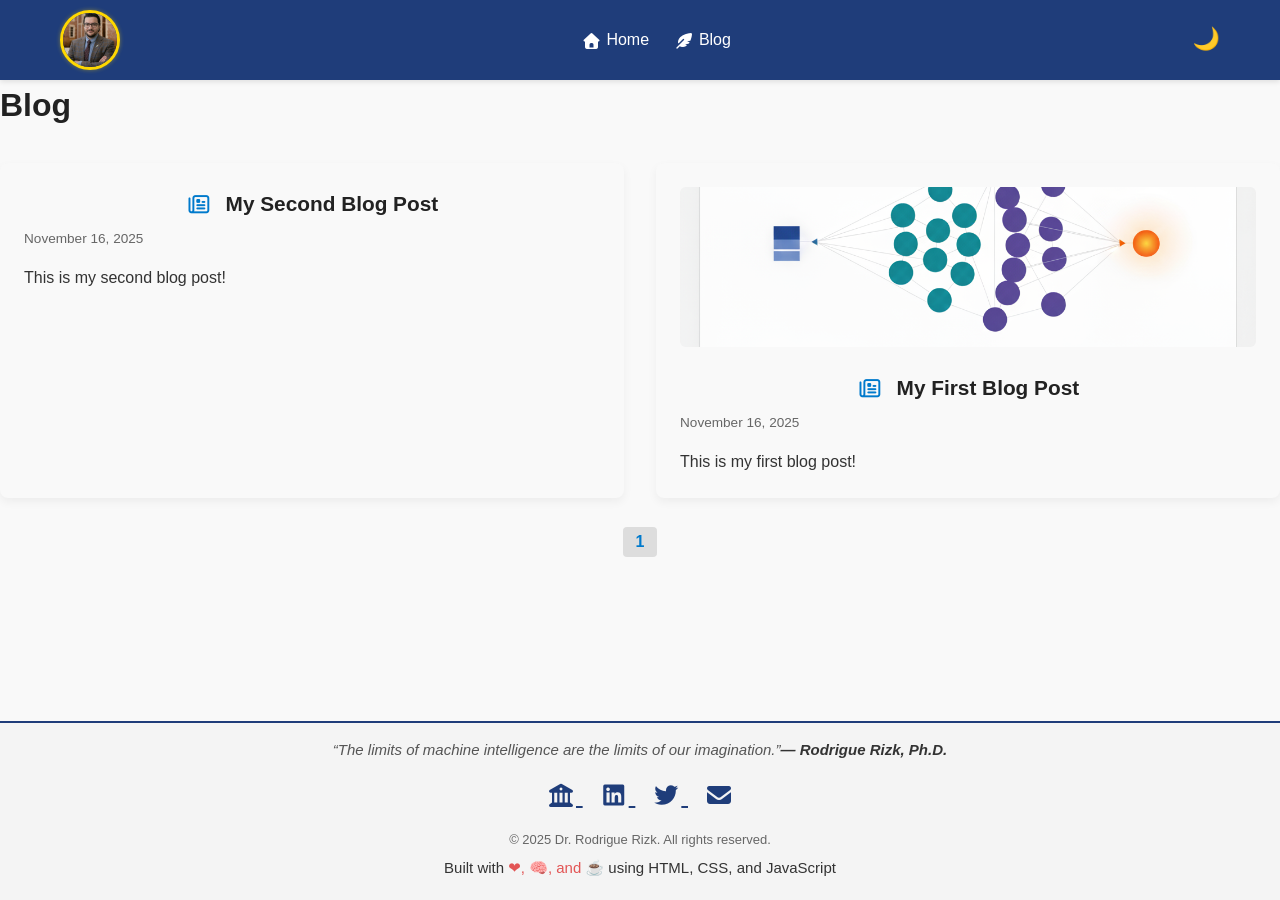
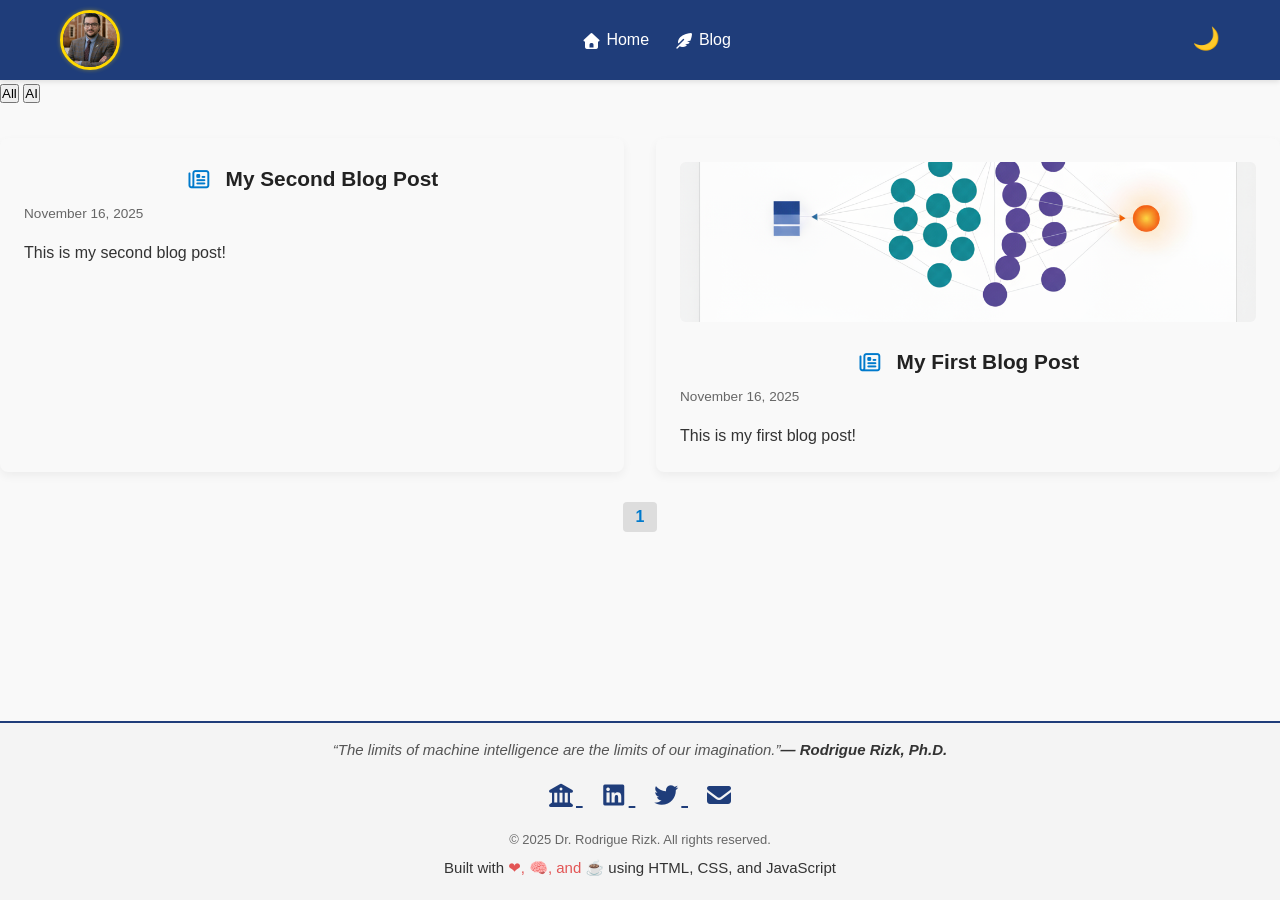
Before and after one commit to rodriguerizk/rodriguerizk.github.io, a Jekyll site: the page built from blog/index.html, in a window 1280 px wide. Built offline with Jekyll 4.4.1, drawn with Linux system fonts in a browser that asks for light colours; nearby versions of some CDN libraries; the list of posts is cut into pages by our own code.

Commit message:
Update index.html

```diff
--- a/blog/index.html
+++ b/blog/index.html
@@ -4,8 +4,17 @@ title: Blog
 ---
 
 <main class="content">
-  <h1>Blog</h1>
+ <!-- <h1>Blog</h1> -->
 
+<div class="blog-filters">
+  <button onclick="filterPosts('all')" class="filter-btn active">All</button>
+  {% assign cats = site.categories | sort %}
+  {% for category in cats %}
+    <button onclick="filterPosts('{{ category[0] }}')" class="filter-btn">
+      {{ category[0] }}
+    </button>
+  {% endfor %}
+</div>
 
 
   <div class="blog-grid">
```
